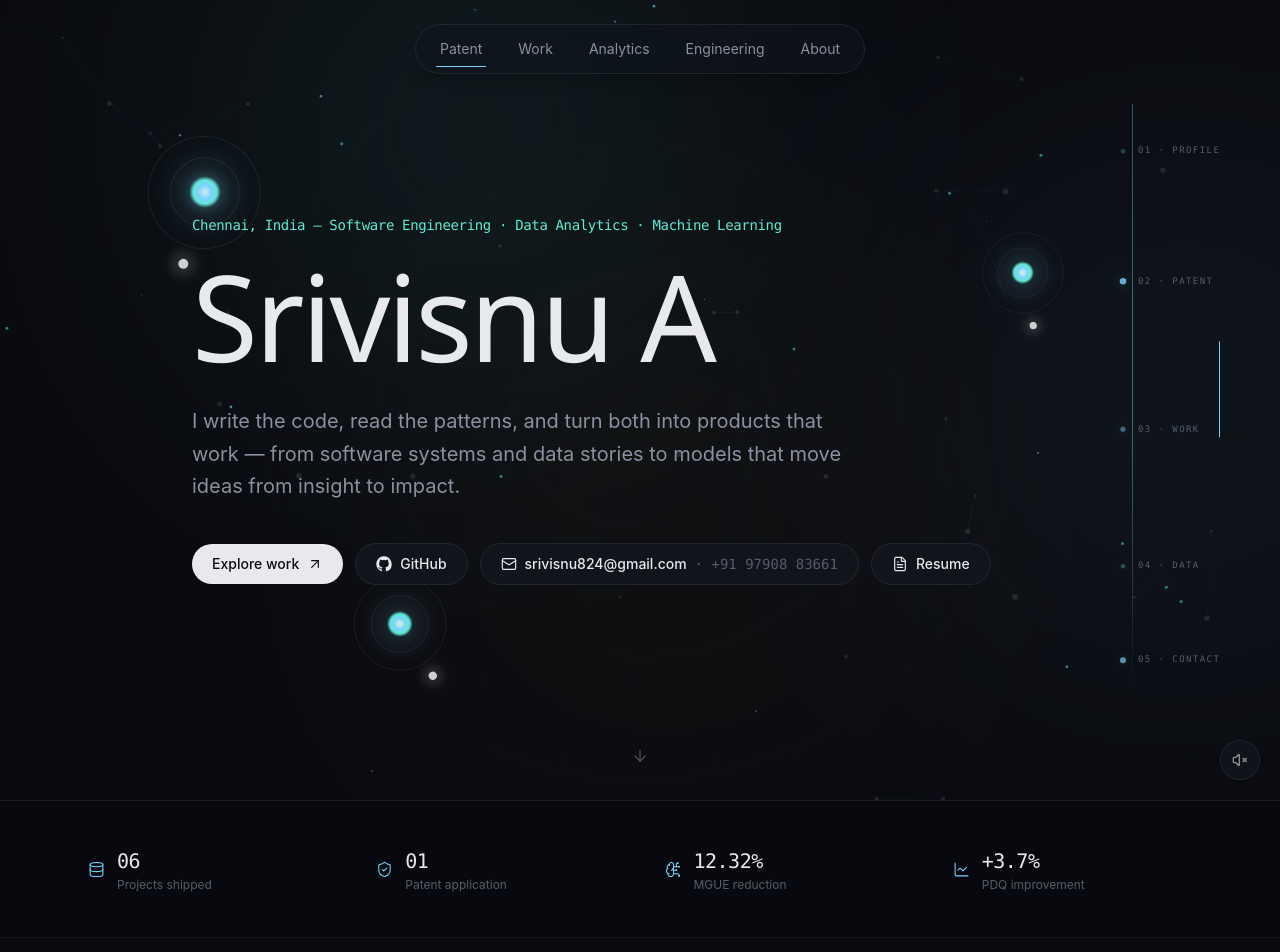
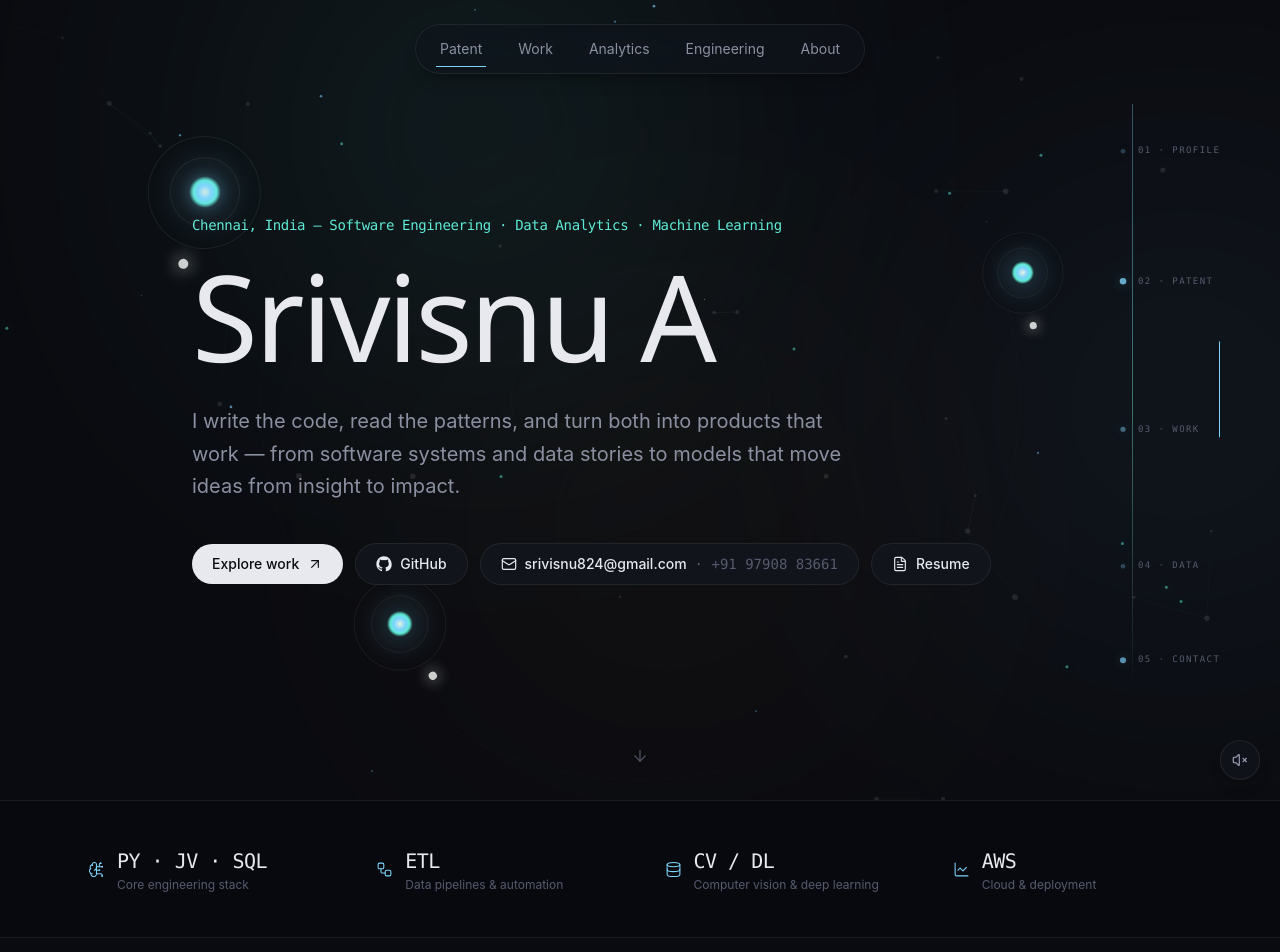
Before and after one commit to srivisnuA/portfolio, a Next.js app: page / in a window 1280 px wide. Shown: the top 952 px of the page. Built offline with nearby package versions, Linux system fonts and the light colour scheme.

Commit message:
Refresh recruiter middle signal bar

```diff
--- a/components/RecruiterSignals.tsx
+++ b/components/RecruiterSignals.tsx
@@ -1,13 +1,13 @@
 "use client";
 
 import { motion, useScroll, useTransform } from "framer-motion";
-import { ArrowUpRight, BrainCircuit, Database, LineChart, ShieldCheck } from "lucide-react";
+import { ArrowUpRight, BrainCircuit, Database, LineChart, Workflow } from "lucide-react";
 
 const signals = [
-  { value: "06", label: "Projects shipped", icon: Database },
-  { value: "01", label: "Patent application", icon: ShieldCheck },
-  { value: "12.32%", label: "MGUE reduction", icon: BrainCircuit },
-  { value: "+3.7%", label: "PDQ improvement", icon: LineChart },
+  { value: "PY · JV · SQL", label: "Core engineering stack", icon: BrainCircuit },
+  { value: "ETL", label: "Data pipelines & automation", icon: Workflow },
+  { value: "CV / DL", label: "Computer vision & deep learning", icon: Database },
+  { value: "AWS", label: "Cloud & deployment", icon: LineChart },
 ];
 
 export default function RecruiterSignals() {
@@ -15,7 +15,7 @@ export default function RecruiterSignals() {
   const x = useTransform(scrollYProgress, [0, 0.5, 1], [0, -70, 0]);
 
   return (
-    <section aria-label="Selected proof points" className="relative z-10 overflow-hidden border-y border-[var(--border-hair)] bg-black/10 py-5 backdrop-blur-[2px]">
+    <section aria-label="Core capabilities" className="relative z-10 overflow-hidden border-y border-[var(--border-hair)] bg-black/10 py-5 backdrop-blur-[2px]">
       <motion.div style={{ x }} className="mx-auto grid max-w-6xl grid-cols-2 gap-px sm:grid-cols-4">
         {signals.map((signal, index) => {
           const Icon = signal.icon;
```
